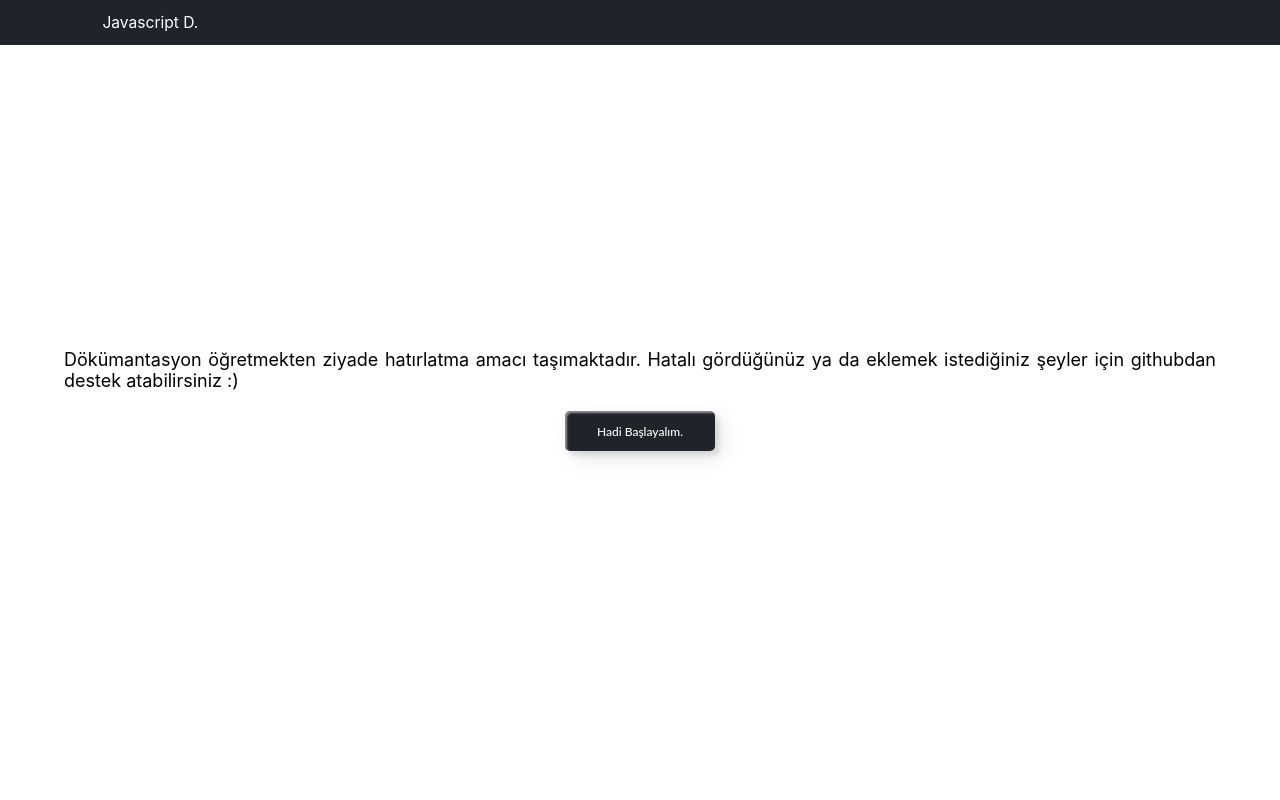
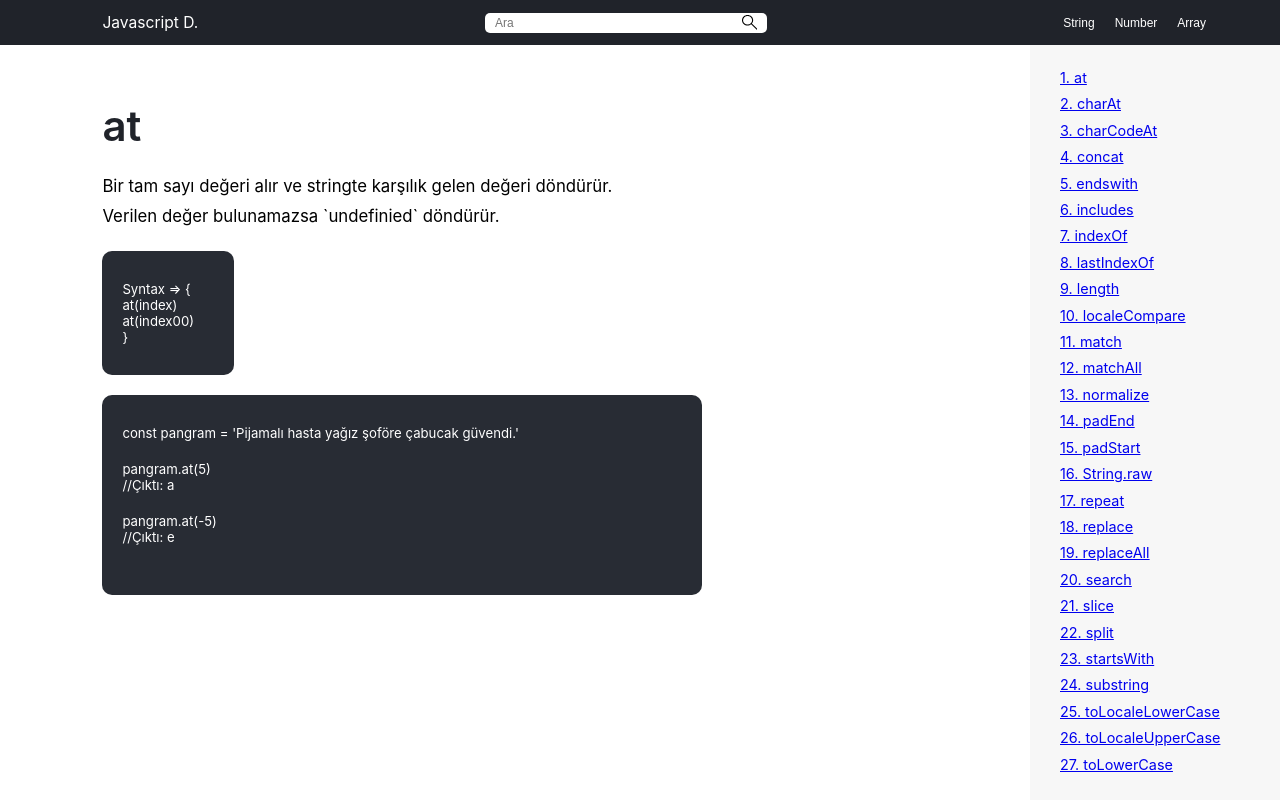
Before and after one commit to AliKarabulut/javascript-note-site, a React (Create React App) app: page /method/String.raw in a window 1280 px wide. Built offline with nearby package versions, Linux system fonts and the light colour scheme.

Commit message:
rooter title card için oke

```diff
--- a/package.json
+++ b/package.json
@@ -11,6 +11,7 @@
     "react-dom": "^18.2.0",
     "react-icons": "^4.7.1",
     "react-redux": "^8.0.5",
+    "react-router-dom": "^6.9.0",
     "react-scripts": "5.0.1",
     "redux": "^4.2.1",
     "web-vitals": "^2.1.4"
--- a/src/App.js
+++ b/src/App.js
@@ -1,25 +1,48 @@
-import { Fragment,  } from "react";
+import { Fragment } from "react";
 import { useSelector } from "react-redux";
+import { createBrowserRouter, RouterProvider } from "react-router-dom";
 import MethodBody from "./MethodBody/MethodBody";
 import Navbar from "./Navbar/navbar";
+import HelloPage from "./pages/Hello";
+import MethodDetail from "./pages/Method";
+import MethodRootLayout from "./pages/MethodRoot";
+import RootLayout from "./pages/Root";
 import Start from "./Start/Start";
 import TitleCard from "./TitleCard/TitleCard";
 
+const rooter = createBrowserRouter([
+  {
+    path: "/",
+    element: <RootLayout />,
+    // errorElement: eklenecek
+    children: [
+      { index: true, element: <HelloPage /> },
+      {
+        path: "method",
+        element: <MethodRootLayout />,
+        children: [{ path: ":id", element: <MethodDetail /> }],
+      },
+    ],
+  },
+]);
+
 function App() {
-  const isLogin = useSelector((state) => state.login.islogin);
+  return <RouterProvider router={rooter} />;
 
-  return (
-    <Fragment>
-      <Navbar></Navbar>
-      {!isLogin && <Start />}
-      {isLogin && (
-        <Fragment>
-          <MethodBody />
-          <TitleCard />
-        </Fragment>
-      )}
-    </Fragment>
-  );
+  // const isLogin = useSelector((state) => state.login.islogin);
+
+  // return (
+  //   <Fragment>
+  //     <Navbar></Navbar>
+  //     {!isLogin && <Start />}
+  //     {isLogin && (
+  //       <Fragment>
+  //         <MethodBody />
+  //         <TitleCard />
+  //       </Fragment>
+  //     )}
+  //   </Fragment>
+  // );
 }
 
 export default App;
--- /dev/null
+++ b/src/Navbar/MethodNavbar.js
@@ -0,0 +1,104 @@
+import { useEffect, useRef, useState } from "react";
+import { useDispatch, useSelector } from "react-redux";
+import { metotActions } from "../store/store";
+import { FaBars, FaTimes } from "react-icons/fa";
+import Search from "../Search/Search";
+import styles from "./navbar.module.css";
+
+const Navbar = () => {
+  const dispatch = useDispatch();
+  const isLogin = useSelector((state) => state.login.islogin);
+  const metot = useSelector((state) => state.store.metotHeader);
+  const [position, setPosition] = useState("");
+  const navRef = useRef();
+  const ref = useRef();
+
+  useEffect(() => {
+    const handleResize = () => {
+      if (isLogin) {
+        const el = navRef.current.querySelector(`#${metot}`);
+        const { top, width, height, bottom } = el.getBoundingClientRect();
+        const left = el.offsetLeft;
+        setPosition({
+          left,
+          top,
+          width,
+          height,
+          bottom,
+        });
+      }
+    };
+
+    handleResize();
+
+    window.addEventListener("resize", handleResize);
+    return () => {
+      window.removeEventListener("resize", handleResize);
+    };
+  }, [metot, isLogin]);
+
+  const clickHandler = (e) => {
+    dispatch(metotActions.addMetotHeader(e.target.id));
+    navRef.current.classList.toggle(styles["responsive_nav"]);
+  };
+
+  const showNavBar = () => {
+    navRef.current.classList.toggle(styles["responsive_nav"]);
+  };
+
+  return (
+    <nav className={styles.navbar}>
+      <div className={styles.name}>Javascript D.</div>
+      <Search />
+      <div className={styles.blist} ref={ref}>
+        {Object.values(position).length > 0 && (
+          <div
+            className={styles.bar}
+            style={{
+              "--left": position.left + "px",
+              "--top": position.top + position.height + 2 + "px",
+              "--width": position.width + "px",
+              "--height": position.height + "px",
+            }}
+          ></div>
+        )}
+        <div className={styles.metNames} ref={navRef}>
+          <button
+            id="StringMetot"
+            onClick={clickHandler}
+            className={styles.metButton}
+          >
+            String
+          </button>
+          <button
+            id="NumberMetot"
+            onClick={clickHandler}
+            className={styles.metButton}
+          >
+            Number
+          </button>
+          <button
+            id="ArrayMetot"
+            onClick={clickHandler}
+            className={styles.metButton}
+          >
+            Array
+          </button>
+          <button
+            className={styles["nav-btn"] + " " + styles["nav-close-btn"]}
+            onClick={showNavBar}
+          >
+            {" "}
+            <FaTimes />{" "}
+          </button>
+        </div>
+        <button className={styles["nav-btn"]} onClick={showNavBar}>
+          {" "}
+          <FaBars />{" "}
+        </button>
+      </div>
+    </nav>
+  );
+};
+
+export default Navbar;
--- a/src/Navbar/navbar.js
+++ b/src/Navbar/navbar.js
@@ -1,105 +1,11 @@
-import { useEffect, useRef, useState } from "react";
-import { useDispatch, useSelector } from "react-redux";
-import { metotActions } from "../store/store";
-import { FaBars, FaTimes } from "react-icons/fa";
-import Search from "../Search/Search";
 import styles from "./navbar.module.css";
 
 const Navbar = () => {
-  const dispatch = useDispatch();
-  const isLogin = useSelector((state) => state.login.islogin);
-  const metot = useSelector((state) => state.store.metotHeader);
-  const [position, setPosition] = useState("");
-  const navRef = useRef();
-  const ref = useRef();
 
-  useEffect(() => {
-    const handleResize = () => {
-      if (isLogin) {
-        const el = navRef.current.querySelector(`#${metot}`);
-        const { top, width, height, bottom } = el.getBoundingClientRect();
-        const left = el.offsetLeft;
-        setPosition({
-          left,
-          top,
-          width,
-          height,
-          bottom,
-        });
-      }
-    };
-
-    handleResize();
-
-    window.addEventListener("resize", handleResize);
-    return () => {
-      window.removeEventListener("resize", handleResize);
-    };
-  }, [metot, isLogin]);
-
-  const clickHandler = (e) => {
-    dispatch(metotActions.addMetotHeader(e.target.id));
-    navRef.current.classList.toggle(styles["responsive_nav"]);
-  };
-
-  const showNavBar = () => {
-    navRef.current.classList.toggle(styles["responsive_nav"]);
-  };
 
   return (
     <nav className={styles.navbar}>
       <div className={styles.name}>Javascript D.</div>
-      {isLogin && <Search />}
-
-      {isLogin && (
-        <div className={styles.blist} ref={ref}>
-          {Object.values(position).length > 0 && (
-            <div
-              className={styles.bar}
-              style={{
-                "--left": position.left + "px",
-                "--top": position.top + position.height + 2 + "px",
-                "--width": position.width + "px",
-                "--height": position.height + "px",
-              }}
-            ></div>
-          )}
-          <div className={styles.metNames} ref={navRef}>
-            <button
-              id="StringMetot"
-              onClick={clickHandler}
-              className={styles.metButton}
-            >
-              String
-            </button>
-            <button
-              id="NumberMetot"
-              onClick={clickHandler}
-              className={styles.metButton}
-            >
-              Number
-            </button>
-            <button
-              id="ArrayMetot"
-              onClick={clickHandler}
-              className={styles.metButton}
-            >
-              Array
-            </button>
-            <button
-              className={styles["nav-btn"] + " " + styles["nav-close-btn"]}
-              onClick={showNavBar}
-            >
-              {" "}
-              <FaTimes />{" "}
-            </button>
-          </div>
-          <button className={styles["nav-btn"]} onClick={showNavBar}>
-            {" "}
-            <FaBars />{" "}
-          </button>
-        </div>
-      )}
     </nav>
   );
 };
--- a/src/Start/Start.js
+++ b/src/Start/Start.js
@@ -1,4 +1,5 @@
 import { useDispatch } from "react-redux";
+import { Link } from "react-router-dom";
 import { loginActions } from "../store/login";
 import styles from "./Start.module.css";
 
@@ -16,9 +17,9 @@ const Start = () => {
         gördüğünüz ya da eklemek istediğiniz şeyler için githubdan destek
         atabilirsiniz :)
       </p>
-      <button className={styles.btn + " " + styles.b13} onClick={loginHandler}>
+      <Link to='/method' className={styles.btn + " " + styles.b13} onClick={loginHandler}>
         Hadi Başlayalım.
-      </button>
+      </Link>
     </div>
   );
 };
--- a/src/TitleCard/TitleCard.js
+++ b/src/TitleCard/TitleCard.js
@@ -5,6 +5,7 @@ import StringMetot from "../Metotlar/StringMetot";
 import NumberMetot from "../Metotlar/NumberMetot";
 import ArrayMetot from "../Metotlar/ArrayMetot";
 import styles from "./TitleCard.module.css";
+import { Link } from "react-router-dom";
 
 const TitleCard = (props) => {
   const dispatch = useDispatch();
@@ -110,22 +111,22 @@ const TitleCard = (props) => {
       <div className={styles.innerCard} onClick={handleTouchClose}>
         {metot === "StringMetot" &&
           StringMetot.map((is, number) => (
-            <div className={styles.cardP} onClick={addToMethod.bind(null, is)} key={number +1 }>
+            <Link to={is.id} className={styles.cardP} onClick={addToMethod.bind(null, is)} key={is.id }>
               {" "}
               {number + 1 + ". " + is.title}
-            </div>
+            </Link>
           ))}
         {metot === "NumberMetot" &&
           NumberMetot.map((is, number) => (
-            <div className={styles.cardP} onClick={addToMethod.bind(null, is)} key={number +1 }>
+            <Link to={is.id} className={styles.cardP} onClick={addToMethod.bind(null, is)} key={is.id }>
               {number + 1 + ". " + is.title}
-            </div>
+            </Link>
           ))}
         {metot === "ArrayMetot" &&
           ArrayMetot.map((is, number) => (
-            <div className={styles.cardP} onClick={addToMethod.bind(null, is)} key={number +1 }>
+            <Link to={is.id} className={styles.cardP} onClick={addToMethod.bind(null, is)} key={is.id }>
               {number + 1 + ". " + is.title}
-            </div>
+            </Link>
           ))}
       </div>
     </div>
--- a/src/TitleCard/TitleCard.module.css
+++ b/src/TitleCard/TitleCard.module.css
@@ -12,6 +12,7 @@
 .cardP {
   line-height: 2.2rem;
   font-size: 1.2rem;
+  display: block;
 }
 
 .innerCard {
--- /dev/null
+++ b/src/pages/Hello.js
@@ -0,0 +1,6 @@
+import Start from "../Start/Start";
+
+const HelloPage = () => {
+  return <Start />;
+};
+export default HelloPage;
--- /dev/null
+++ b/src/pages/Method.js
@@ -0,0 +1,8 @@
+import { Fragment } from "react";
+import MethodBody from "../MethodBody/MethodBody";
+import TitleCard from "../TitleCard/TitleCard";
+
+const MethodDetail = () => {
+  return <MethodBody />;
+};
+export default MethodDetail;
--- /dev/null
+++ b/src/pages/MethodRoot.js
@@ -0,0 +1,16 @@
+import { Fragment } from "react";
+import { Outlet } from "react-router-dom";
+import Navbar from "../Navbar/MethodNavbar";
+import TitleCard from "../TitleCard/TitleCard";
+
+const MethodRootLayout = () => {
+  return (
+    <Fragment>
+      <Navbar />
+      <Outlet />
+      <TitleCard />
+    </Fragment>
+  );
+};
+
+export default MethodRootLayout;
--- /dev/null
+++ b/src/pages/Root.js
@@ -0,0 +1,16 @@
+import { Fragment } from "react";
+import { Outlet } from "react-router-dom";
+import Navbar from "../Navbar/navbar";
+
+const RootLayout = () => {
+  return (
+    <Fragment>
+      <Navbar />
+      <main>
+        <Outlet />
+      </main>
+    </Fragment>
+  );
+};
+
+export default RootLayout;
--- a/src/store/login.js
+++ b/src/store/login.js
@@ -14,5 +14,5 @@ const loginSlice = createSlice({
   },
 });
 
-  export const loginActions = loginSlice.actions
+export const loginActions = loginSlice.actions;
 export default loginSlice.reducer;
```
Also changed, not shown: 1 other file (tests, documents, lock files or other folders). Lines whose indentation alone changed are shown as unchanged.
